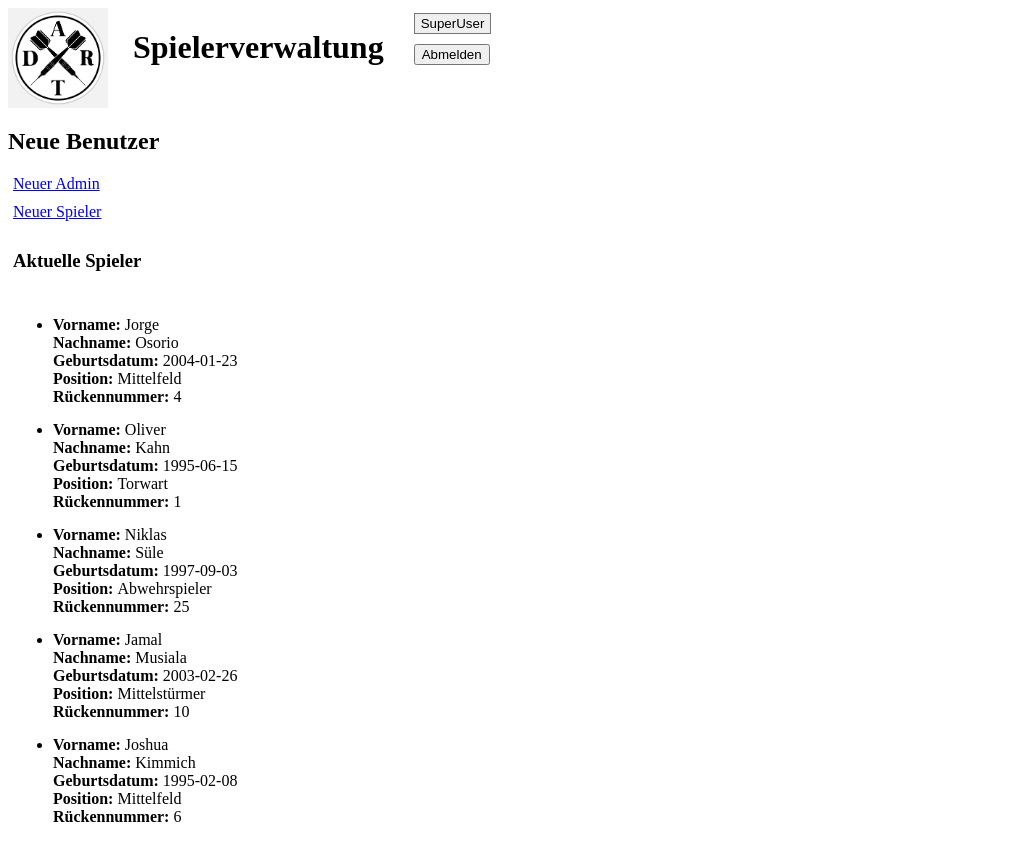
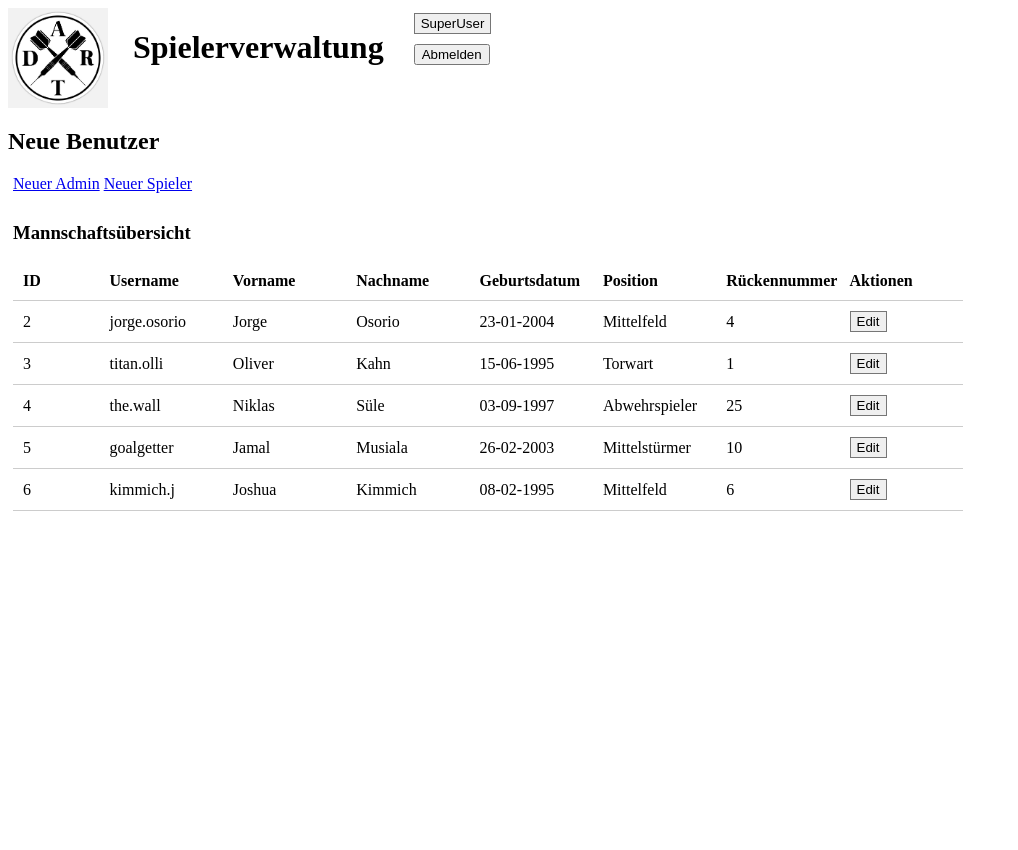
Before and after one commit to lliorlio2301/spieler, a Spring Boot app: page /spielerverwaltung/admin/registrierung in a window 1280 px wide. Shown: the whole page, without its empty margins (0-1018 px from the left). After the commit the page ends 511 px from the top, so only its background shows below. Run offline with Spring Boot 4, Linux system fonts and the light colour scheme; the visitor is signed in with stand-in values (Sample User, id 1); data comes from the database, SQL or seed files in the repository; some of the project's set-up classes (security, data sources, template engines, error pages and the like) are left out, and stand-ins take their place; some libraries are stand-ins or nearby versions.

Commit message:
Von ul,il zu Tabellen

```diff
--- a/src/main/resources/templates/registrierung.html
+++ b/src/main/resources/templates/registrierung.html
@@ -26,32 +26,49 @@
     <div class="Titelseite">
         <h2>Neue Benutzer</h2>
     </div>
-
     <div class="">
-        <div class="inhalt">
-            <div class="vertical">
-                <a th:href="@{/spielerverwaltung/admin/registrierung/neuerAdmin}">Neuer Admin</a>
-                <a th:href="@{/spielerverwaltung/admin/registrierung/neuerSpieler}">Neuer Spieler</a>
-                <h3>Aktuelle Spieler</h3>
-                <ul class="listeSpieler">
-                    <li th:each="spieler: ${listeSpieler}">
-                        <label for="vorname">Vorname: </label>
-                        <span th:text="${spieler.vorname}"></span>
-                        <br>
-                        <label for="nachname">Nachname: </label>
-                        <span th:text="${spieler.nachname}"></span>
-                        <br>
-                        <label for="geburtsdatum">Geburtsdatum: </label>
-                        <span th:text="${spieler.geburtsdatum}"></span>
-                        <br>
-                        <label for="position">Position: </label>
-                        <span th:text="${spieler.position.bezeichnung}"></span>
-                        <br>
-                        <label for="rueckennummer">Rückennummer: </label>
-                        <span th:text="${spieler.rueckennummer}"></span>
-                    </li>
-                </ul>
-
+        <div class="vertical">
+            <div class="">
+                <a class="link" th:href="@{/spielerverwaltung/admin/registrierung/neuerAdmin}">Neuer Admin</a>
+                <a class="link" th:href="@{/spielerverwaltung/admin/registrierung/neuerSpieler}">Neuer Spieler</a>
+            </div>
+            <div class="tabelleContainer">
+                <h3>Mannschaftsübersicht</h3>
+                <table class="tabelleAdmin">
+                    <thead>
+                        <tr>
+                            <th class="spalteKlein">ID</th>
+                            <th>Username</th>
+                            <th>Vorname</th>
+                            <th>Nachname</th>
+                            <th>Geburtsdatum</th>
+                            <th>Position</th>
+                            <th>Rückennummer</th>
+                            <th>Aktionen</th>
+                        </tr>
+                    </thead>
+                    <tbody>
+                        <tr th:each="spieler : ${listeSpieler}">
+                            <td th:text="${spieler.id}">1</td>
+                            <td th:text="${spieler.username}">user</td>
+                            <td th:text="${spieler.vorname}">Max</td>
+                            <td th:text="${spieler.nachname}">Mustermann</td>
+                            <!-- #temporals um die Ausgabe des Datums zu steuern -->
+                            <td th:text="${#temporals.format(spieler.geburtsdatum, 'dd-MM-yyyy')}">23.01.2004</td>
+                            <td th:text="${spieler.position.bezeichnung}">Torwart</td>
+                            <td th:text="${spieler.rueckennummer}">1</td>
+                            <td>
+                                <!--
+                                {id} Platzhalter
+                                    Zuweisung des Platzhalters (id=${spieler.id})
+                                -->
+                                <a class="leisteButton"
+                                th:href="@{/spielerverwaltung/admin/spieler/{id}(id=${spieler.id})}"
+                                >Edit</a>
+                            </td>
+                        </tr>
+                    </tbody>
+                </table>
             </div>
         </div>
     </div>
```
